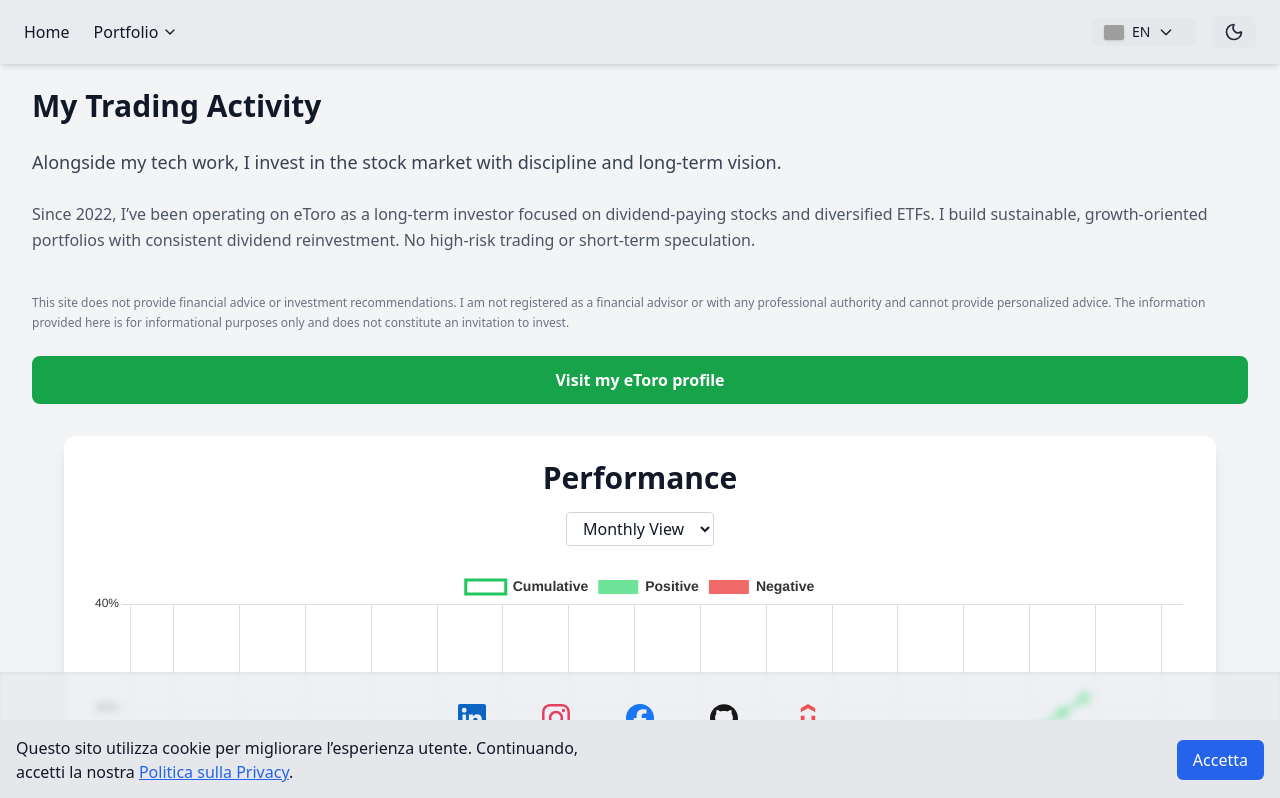
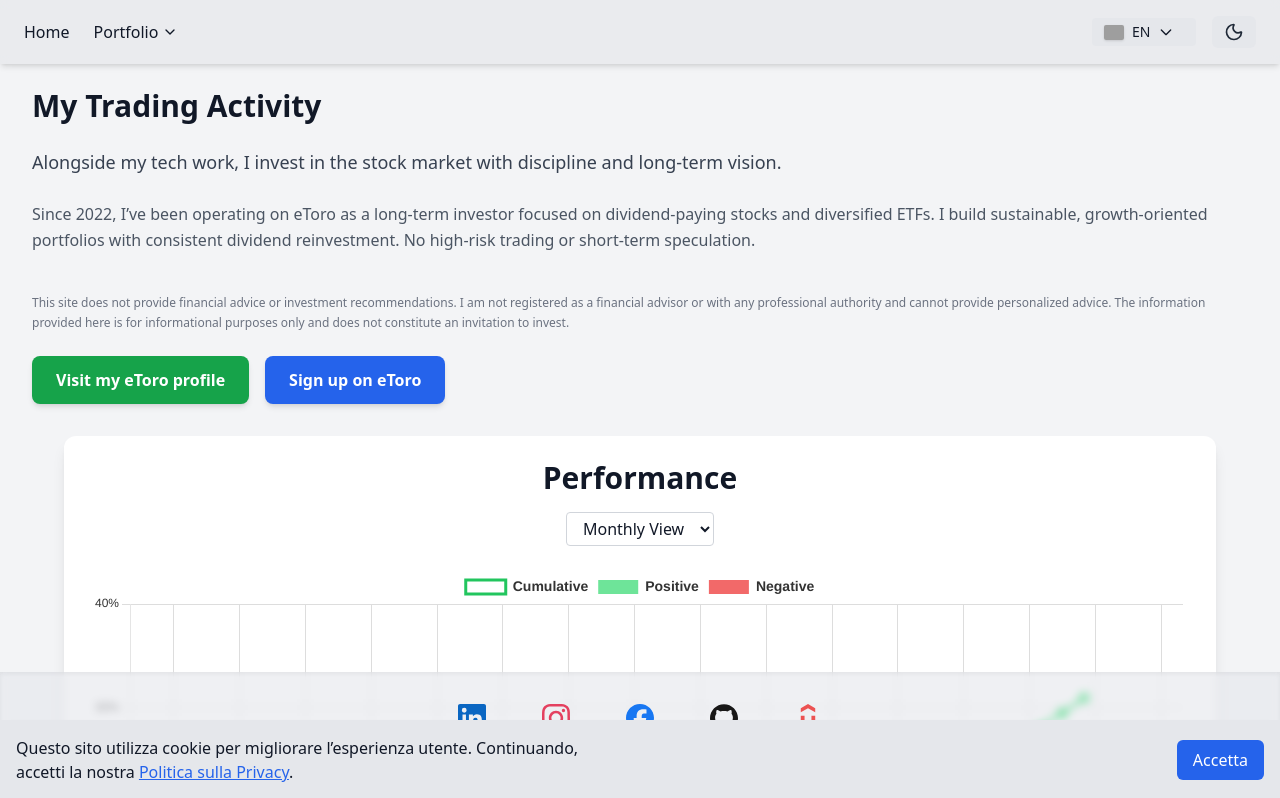
Before and after one commit to DanieleMasone/ingdanielemasone, a React (Create React App) app: page /#/trading in a window 1280 px wide. Shown: the top 798 px of the page. Built offline with nearby package versions, Linux system fonts and the light colour scheme; grey boxes are pictures that could not be loaded.

Commit message:
chore: Add new button

```diff
--- a/src/locales/en/translation.json
+++ b/src/locales/en/translation.json
@@ -24,6 +24,7 @@
   "notfound_title": "Page Not Found",
   "notfound_description": "The page you are looking for does not exist or has been removed.",
   "go_home": "Back to Home",
+  "trading_signup": "Sign up on eToro",
   "months": {
     "jan": "Jan",
     "feb": "Feb",
--- a/src/locales/it/translation.json
+++ b/src/locales/it/translation.json
@@ -24,6 +24,7 @@
   "notfound_title": "Pagina non trovata",
   "notfound_description": "La pagina che stai cercando non esiste o è stata rimossa.",
   "go_home": "Torna alla Home",
+  "trading_signup": "Iscriviti su eToro",
   "months": {
     "jan": "Gen",
     "feb": "Feb",
--- a/src/pages/Trading.jsx
+++ b/src/pages/Trading.jsx
@@ -35,14 +35,26 @@ export default function Trading() {
                         {t("disclaimer_text")}
                     </p>
 
+                    {/* Buttons */}
+                    <div className="mt-6 flex flex-row gap-4">
                         <a
                             href="https://www.etoro.com/people/danielemasone"
                             target="_blank"
                             rel="noopener noreferrer"
-                        className="mt-6 inline-block bg-green-600 hover:bg-green-700 text-white font-semibold rounded-lg px-6 py-3 text-center text-base transition-colors"
+                            className="inline-block bg-green-600 hover:bg-green-700 dark:bg-green-500 dark:hover:bg-green-600 text-white font-semibold rounded-lg px-6 py-3 text-center text-base transition-colors focus:outline-none focus:ring-2 focus:ring-green-400 dark:focus:ring-green-300 shadow-md"
                         >
                             {t("trading_cta")}
                         </a>
+
+                        <a
+                            href="https://etoro.tw/44k4LJg"
+                            target="_blank"
+                            rel="noopener noreferrer"
+                            className="inline-block bg-blue-600 hover:bg-blue-700 dark:bg-blue-500 dark:hover:bg-blue-600 text-white font-semibold rounded-lg px-6 py-3 text-center text-base transition-colors focus:outline-none focus:ring-2 focus:ring-blue-400 dark:focus:ring-blue-300 shadow-md"
+                        >
+                            {t("trading_signup")}
+                        </a>
+                    </div>
                 </div>
 
                 {/* Graph below that takes up all the remaining space */}
```
Lines whose indentation alone changed are shown as unchanged.
